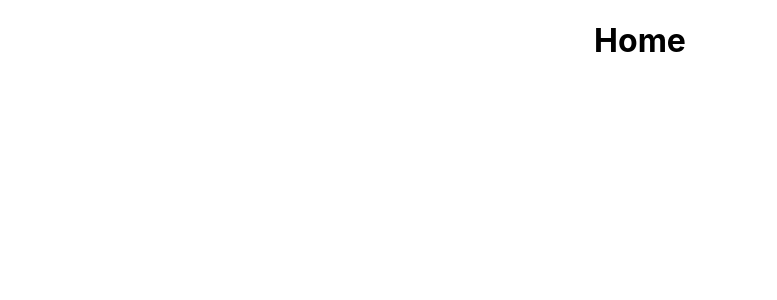
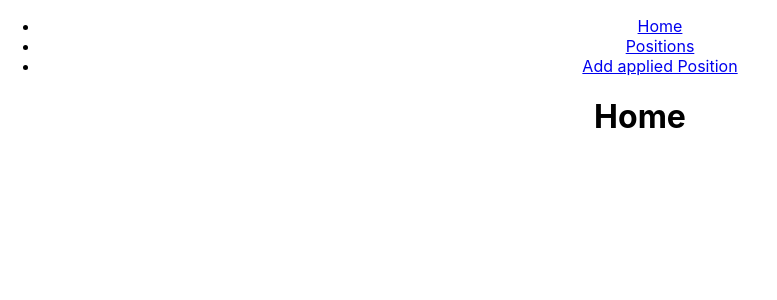
Before and after one commit to kstough00/job-search-manager, a React (Create React App) app in the folder frontend/: page / in a window 1280 px wide. Shown: the top 300 px of the page, without its empty margins (0-777 px from the left). Built offline with nearby package versions, Linux system fonts and the light colour scheme.

Commit message:
activated nav component

```diff
--- a/frontend/src/App.js
+++ b/frontend/src/App.js
@@ -4,12 +4,13 @@ import { BrowserRouter as Router, Route, Switch } from "react-router-dom";
 import Home from './components/Home';
 import PositionIndex from './components/PositionIndex';
 import PositionForm from './components/PositionForm';
-
+import Nav from './components/Nav'
 
 function App() {
   return (
     <div className="App">
       <Router>
+        <Nav />
         <Switch>
           <Route exact path="/" component={Home}/>
           <Route exact path="/positions" component={PositionIndex}/>
```
Also changed, not shown: 1 other file (tests, documents, lock files or other folders).
